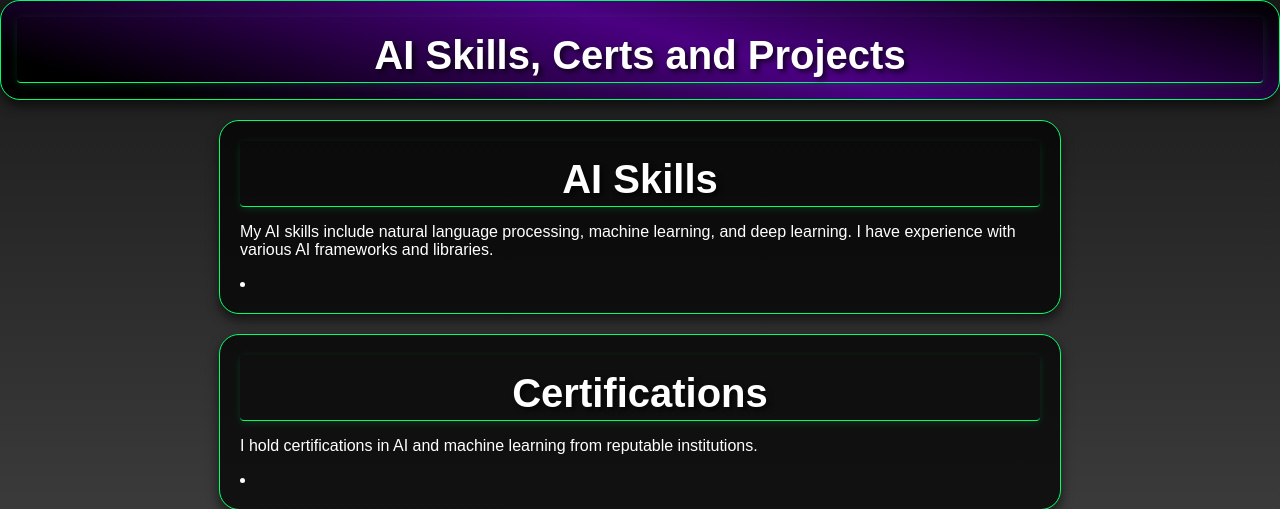
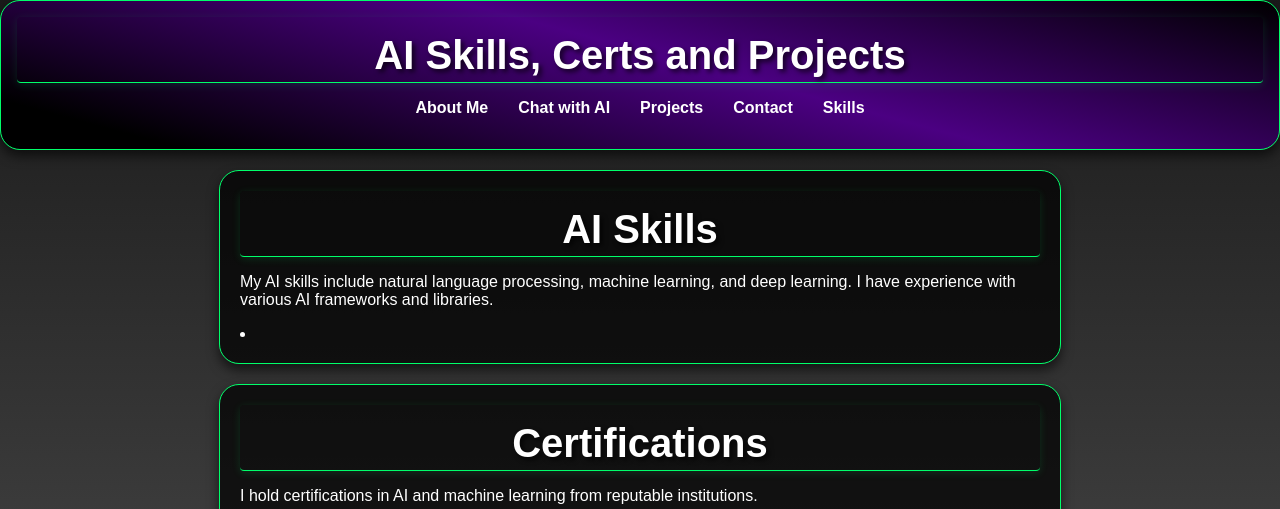
Before and after one commit to ExeOhe/exeohe.github.io, a Flask app: page /skill/ai in a window 1280 px wide. Shown: the top 509 px of the page. Run offline with Flask 3, Linux system fonts and the light colour scheme.

Commit message:
added:nav bar to each html url via id href

```diff
--- a/backend/templates/html/skill.ai.html
+++ b/backend/templates/html/skill.ai.html
@@ -14,6 +14,15 @@
 <body>
     <header>
         <h1>AI Skills, Certs and Projects</h1>
+        <nav>
+            <ul>
+                <li><a href="/#about">About Me</a></li>
+                <li><a href="/#chatbot">Chat with AI</a></li>
+                <li><a href="/#projects">Projects</a></li>
+                <li><a href="/#contact">Contact</a></li>
+                <li><a href="/#skills">Skills</a></li>
+            </ul>
+        </nav>
     </header>
         <section>
             <h2>AI Skills</h2>
```
Also changed, not shown: backend/templates/html/skill.backenddev.html (+9 -0 lines), backend/templates/html/skill.webdev.html (+9 -0 lines).
